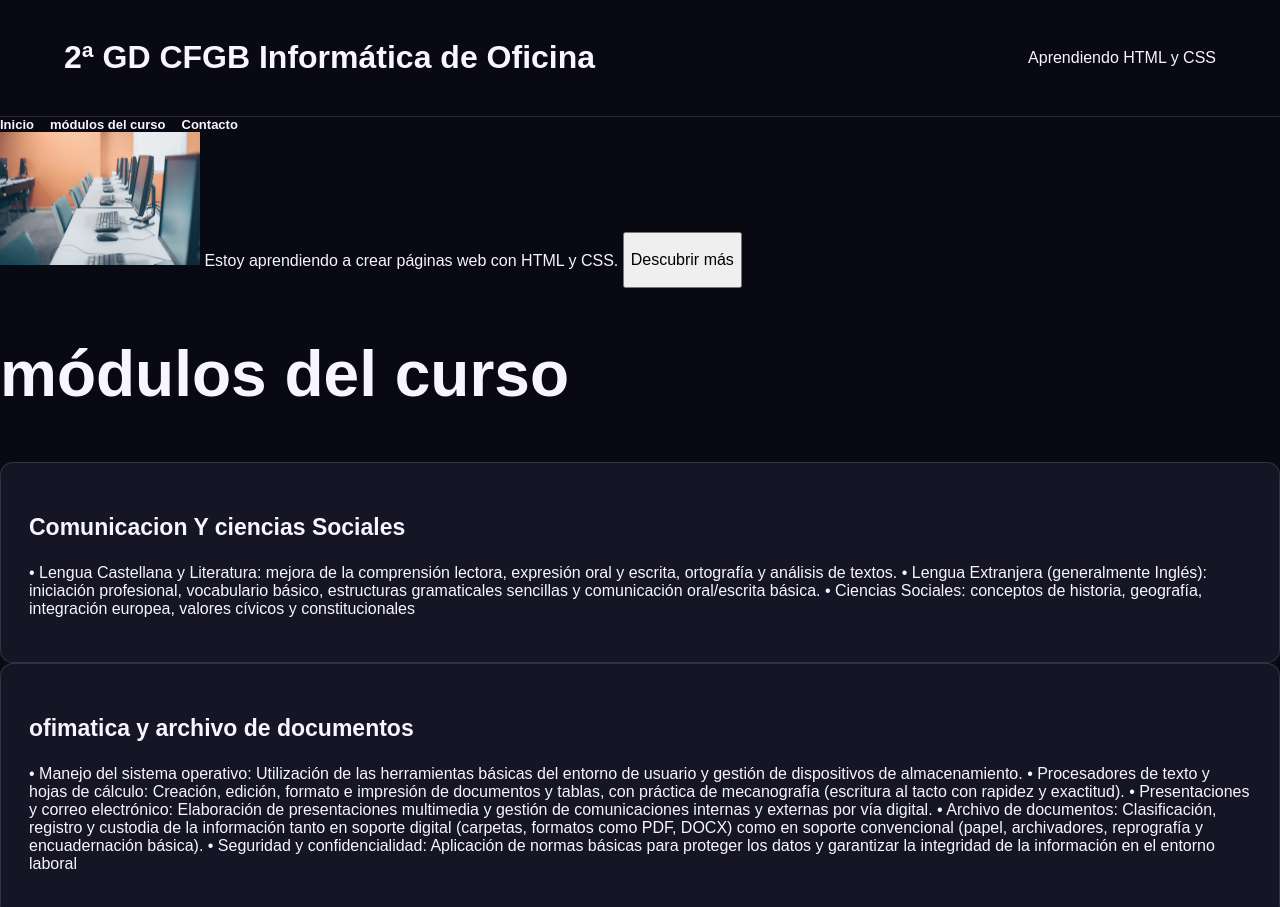
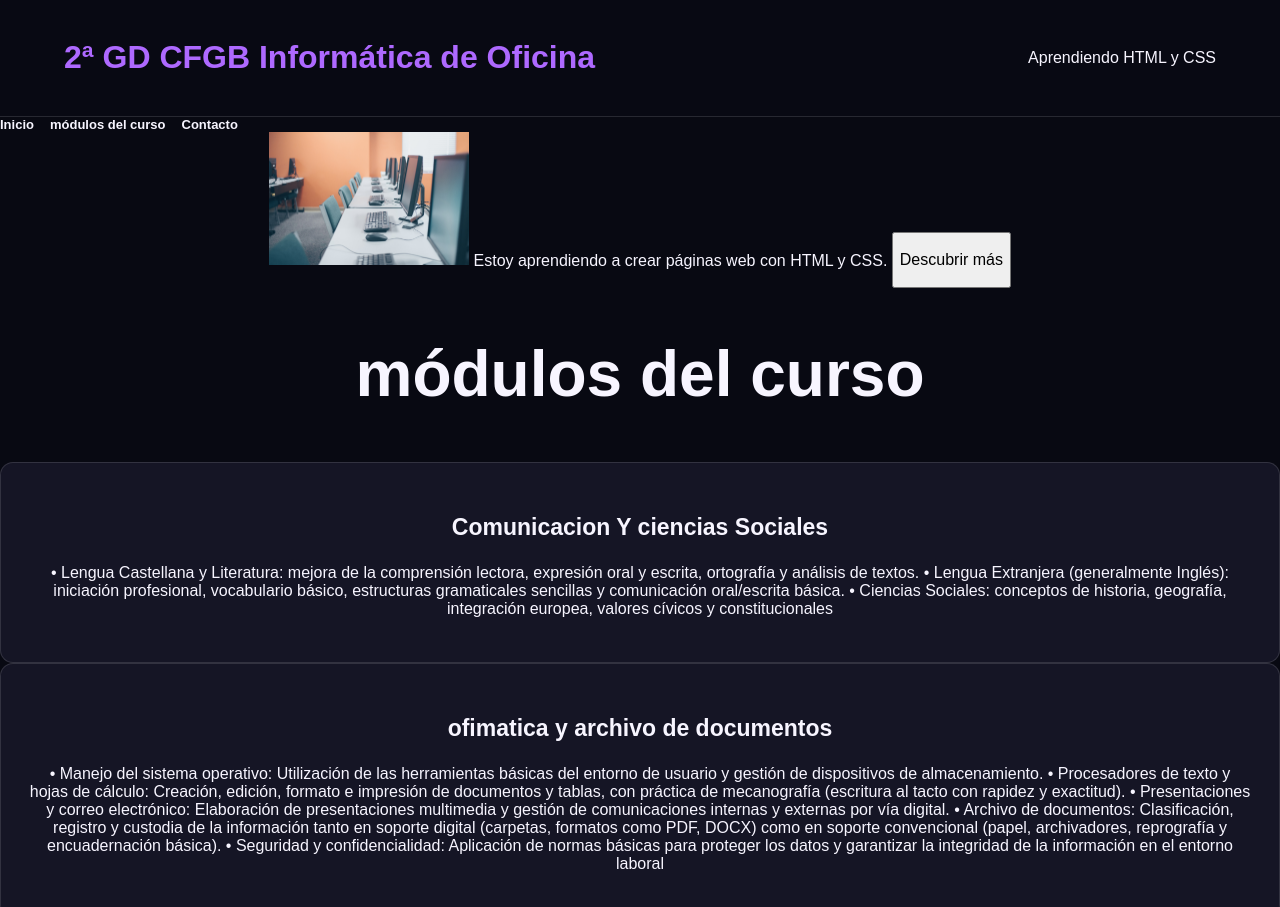
Before and after one commit to amarort2410/amarot2410.github.io, a plain HTML site: page index.html in a window 1280 px wide. Shown: the top 907 px of the page. Drawn offline with Linux system fonts and the light colour scheme.

Commit message:
Add files via upload

```diff
--- a/style.css
+++ b/style.css
@@ -1,3 +1,15 @@
+
+
+body {
+    background-color: #080912;
+    color: white;
+    text-align: center;
+}
+
+h1 {
+    color: #ae69ff;
+}
+
 
 :root {
   --fondo: #080912;
```
